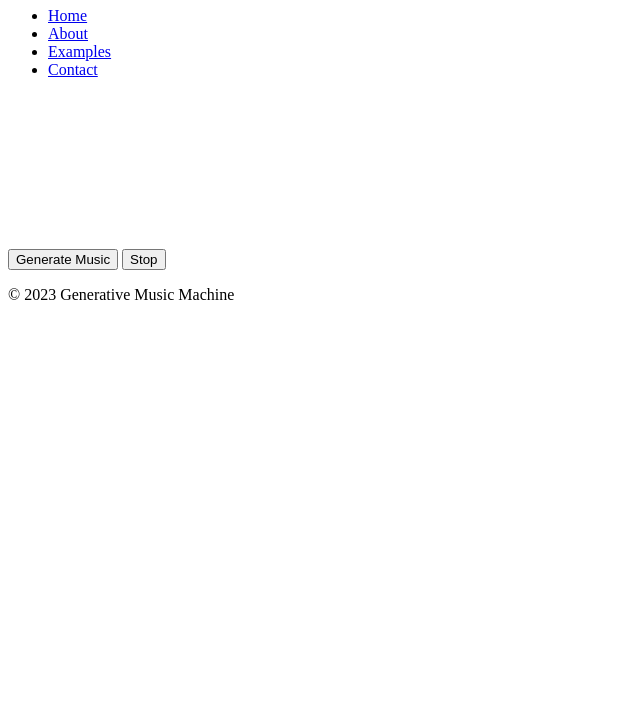
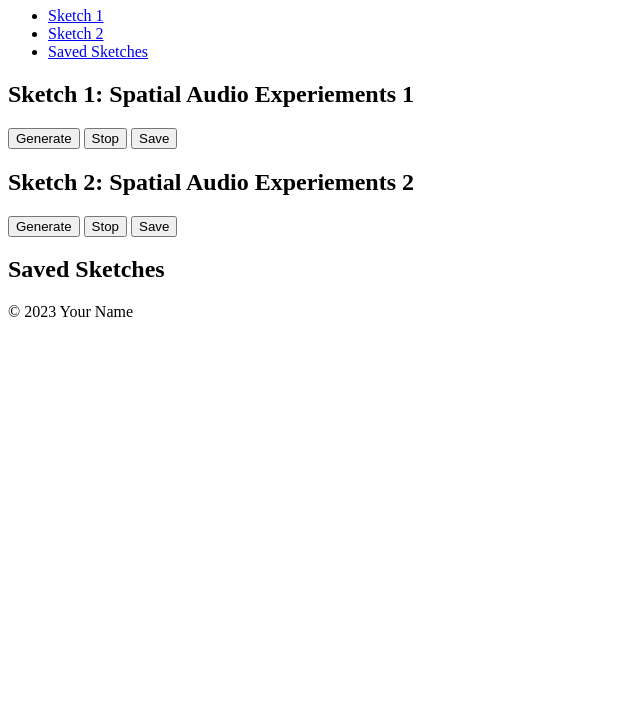
Before and after one commit to hellopowen/grm2, a plain HTML site: page index.html in a window 1280 px wide. Shown: the part 73-800 px from the top of the page, without its empty margins (0-640 px from the left). Drawn offline with nearby package versions, Linux system fonts and the light colour scheme.

Commit message:
Add files via upload

```diff
--- a/index.html
+++ b/index.html
@@ -3,33 +3,53 @@
 <head>
     <meta charset="UTF-8">
     <meta name="viewport" content="width=device-width, initial-scale=1.0">
-    <title>Generative Music Machine</title>
-    <link rel="stylesheet" href="styles.css">
+    <title>Multiple Sketches Project</title>
+    <link rel="stylesheet" href="styles/main.css">
 </head>
 <body>
     <header>
-        <h1>Generative Music Machine</h1>
+        <h1>Generative Music Machines</h1>
     </header>
     <nav>
         <ul>
-            <li><a href="#" class="active">Home</a></li>
-            <li><a href="#">About</a></li>
-            <li><a href="#">Examples</a></li>
-            <li><a href="#">Contact</a></li>
+            <li><a href="#sketch1">Sketch 1</a></li>
+            <li><a href="#sketch2">Sketch 2</a></li>
+            <li><a href="#saved-sketches">Saved Sketches</a></li>
         </ul>
     </nav>
     <main>
-        <section id="canvas-container">
-            <canvas id="music-canvas"></canvas>
+        <section id="sketch1">
+            <h2>Sketch 1: Spatial Audio Experiements 1</h2>
+            <div id="canvas-container-1"></div>
+            <div class="controls">
+                <button id="generate-1">Generate</button>
+                <button id="stop-1">Stop</button>
+                <button id="save-1">Save</button>
+            </div>
         </section>
-        <section id="controls">
-            <button id="generate">Generate Music</button>
-            <button id="stop">Stop</button>
+
+        <section id="sketch2">
+            <h2>Sketch 2: Spatial Audio Experiements 2</h2>
+            <div id="canvas-container-2"></div>
+            <div class="controls">
+                <button id="generate-2">Generate</button>
+                <button id="stop-2">Stop</button>
+                <button id="save-2">Save</button>
+            </div>
+        </section>
+
+        <section id="saved-sketches">
+            <h2>Saved Sketches</h2>
+            <div id="sketch-list"></div>
         </section>
     </main>
     <footer>
-        <p>&copy; 2023 Generative Music Machine</p>
+        <p>&copy; 2023 Your Name</p>
     </footer>
-    <script src="script.js"></script>
+
+    <script src="https://cdnjs.cloudflare.com/ajax/libs/p5.js/1.4.0/p5.min.js"></script>
+    <script src="scripts/main.js"></script>
+    <script src="scripts/sketch1.js"></script>
+    <script src="scripts/sketch2.js"></script>
 </body>
 </html>
```
